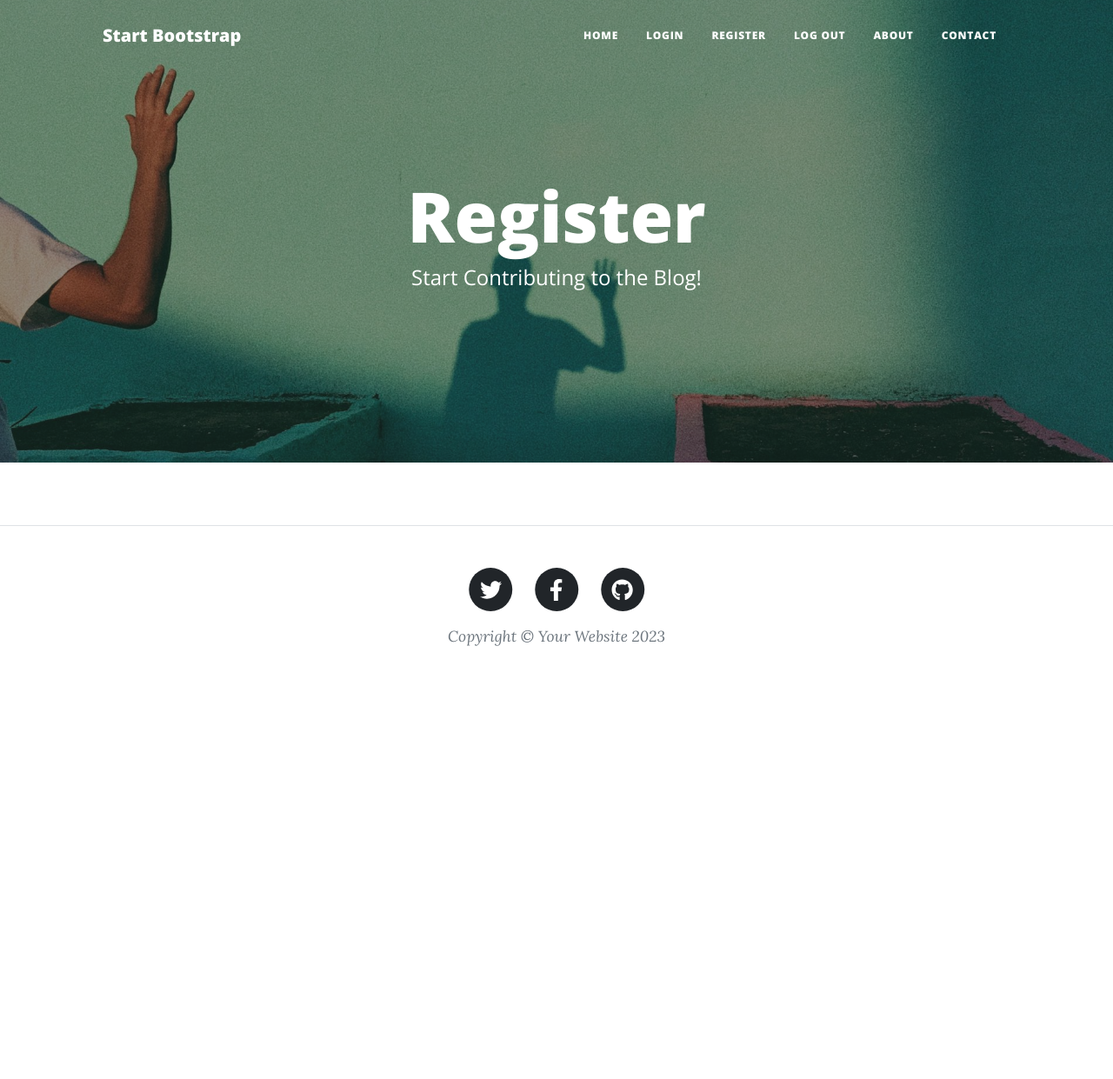
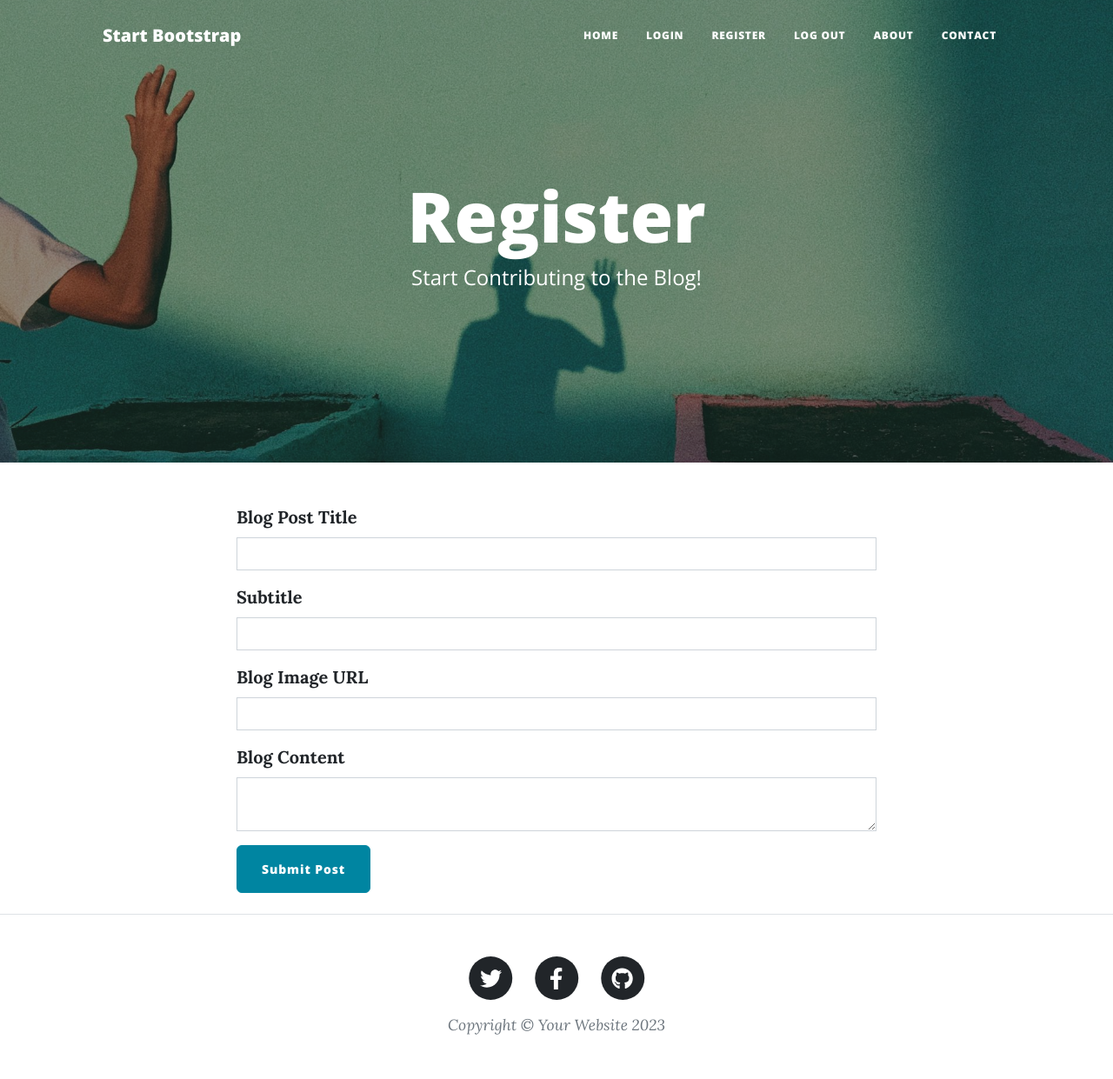
Before and after one commit to gustavodev6331/Blog-users, a Flask app: template templates/register.html in a window 1280 px wide. Shown: the whole page at 87% size. Before the commit the page ends 743 px from the top, so only its background shows below. Run offline with Flask 3, Linux system fonts and the light colour scheme; the template is opened without the code that fills it: values that come from a table or form of the project are taken from there, others are empty; some libraries are stand-ins or nearby versions.

Commit message:
Render registration form with Bootstrap

```diff
--- a/templates/register.html
+++ b/templates/register.html
@@ -23,6 +23,7 @@ include "header.html" %}
     <div class="row">
       <div class="col-lg-8 col-md-10 mx-auto">
         <!--TODO: render your registration form here-->
+        {{ render_form(form, novalidate=True, button_map={'submit': 'primary'}) }}
       </div>
     </div>
   </div>
```
